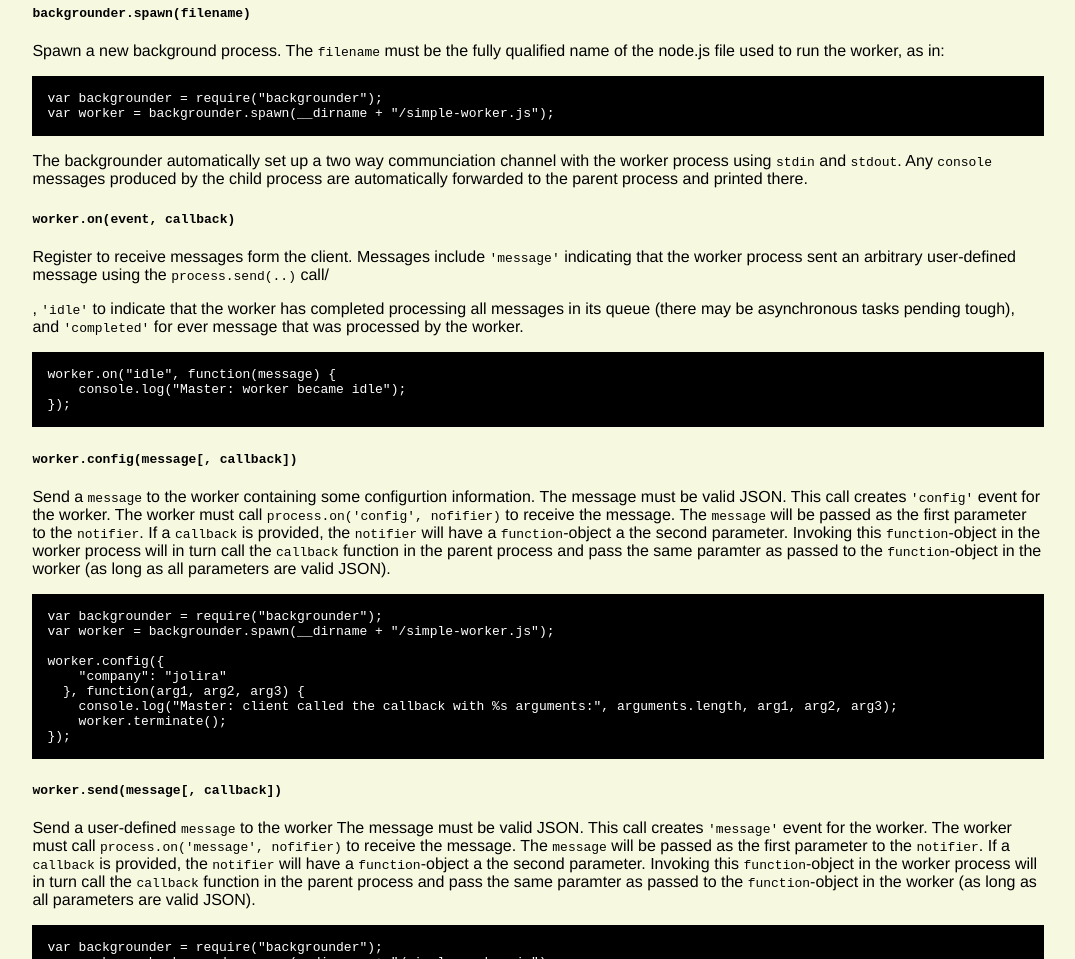
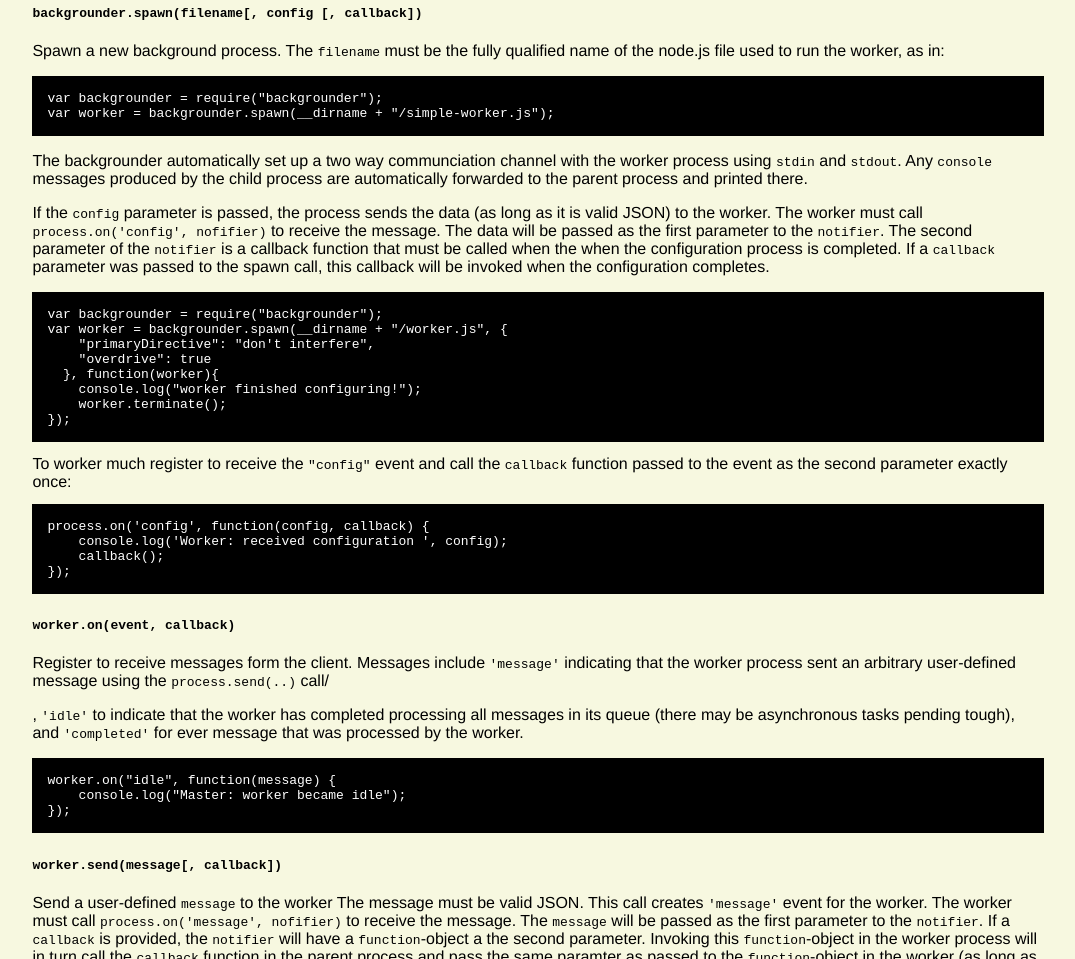
Before and after one commit to jolira/backgrounder, a plain HTML site: page index.html in a window 1280 px wide. Shown: the part 717-1676 px from the top of the page, without its empty margins (102-1177 px from the left). Drawn offline with Linux system fonts and the light colour scheme.

Commit message:
documenting the new configuration strategy.

```diff
--- a/index.html
+++ b/index.html
@@ -59,7 +59,7 @@
 
 <h3>Master</h3>
 
-<h4><code>backgrounder.spawn(filename)</code></h4>
+<h4><code>backgrounder.spawn(filename[, config [, callback])</code></h4>
 
 <p>Spawn a new background process. The <code>filename</code> must be the fully qualified name of the node.js file used to
 run the worker, as in:<p>
@@ -71,6 +71,30 @@ var worker = backgrounder.spawn(__dirname + "/simple-worker.js");</code></pre>
 and <code>stdout</code>. Any <code>console</code> messages produced by the child process are automatically forwarded
 to the parent process and printed there.</p>
 
+<p>If the <code>config</code> parameter is passed, the process sends the data (as long as it is valid JSON) to the worker.
+The worker must call <code>process.on('config', nofifier)</code> to receive the message. The data will  be passed as the
+first parameter to the <code>notifier</code>. The second parameter of the <code>notifier</code> is a callback function
+that must be called when the when the configuration process is completed. If a <code>callback</code> parameter was passed
+to the spawn call, this callback will be invoked when the configuration completes.</p>
+
+<pre><code>var backgrounder = require("backgrounder");
+var worker = backgrounder.spawn(__dirname + "/worker.js", {
+    "primaryDirective": "don't interfere",
+    "overdrive": true
+  }, function(worker){
+    console.log("worker finished configuring!");
+    worker.terminate();
+});</code></pre>
+
+To worker much register to receive the <code>"config"</code> event and call the <code>callback</code> function passed
+to the event as the second parameter exactly once:
+
+<pre><code>process.on('config', function(config, callback) {
+    console.log('Worker: received configuration ', config);
+    callback();
+});</code></pre>
+
+
 <h4><code>worker.on(event, callback)</code></h4>
 
 <p>Register to receive messages form the client. Messages include <code>'message'</code> indicating that the worker
@@ -80,26 +104,6 @@ pending tough), and <code>'completed'</code> for ever message that was processed
 
 <pre><code>worker.on("idle", function(message) {
     console.log("Master: worker became idle");
-});</code></pre>
-
-<h4><code>worker.config(message[, callback])</code></h4>
-
-<p>Send a <code>message</code> to the worker containing some configurtion information. The message must be valid JSON.
-This call creates <code>'config'</code> event for the worker. The worker must call <code>process.on('config', nofifier)</code>
-to receive the message. The <code>message</code> will be passed as the first parameter to the <code>notifier</code>.
-If a <code>callback</code> is provided, the <code>notifier</code> will have a <code>function</code>-object a the second
-parameter. Invoking this <code>function</code>-object in the worker process will in turn call the <code>callback</code>
-function in the parent process and pass the same paramter as passed to the <code>function</code>-object in the worker
-(as long as all parameters are valid JSON).</p>
-
-<pre><code>var backgrounder = require("backgrounder");
-var worker = backgrounder.spawn(__dirname + "/simple-worker.js");
-
-worker.config({
-    "company": "jolira"
-  }, function(arg1, arg2, arg3) {
-    console.log("Master: client called the callback with %s arguments:", arguments.length, arg1, arg2, arg3);
-    worker.terminate();
 });</code></pre>
 
 <h4><code>worker.send(message[, callback])</code></h4>
```
